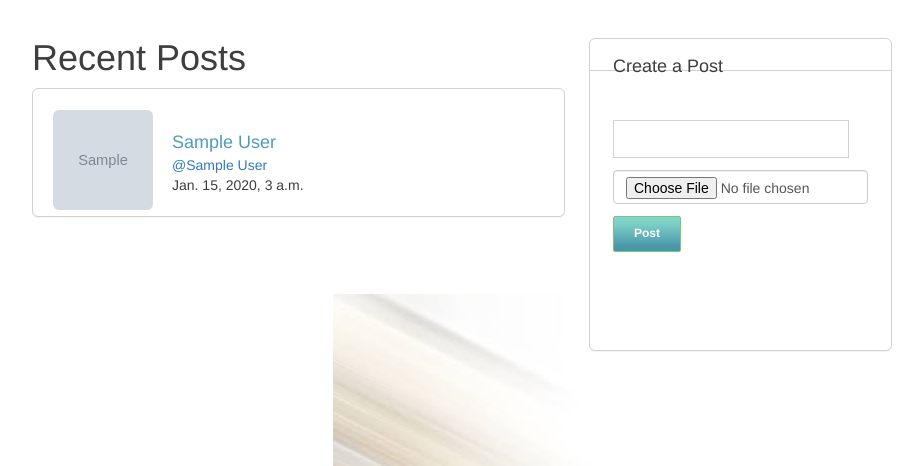
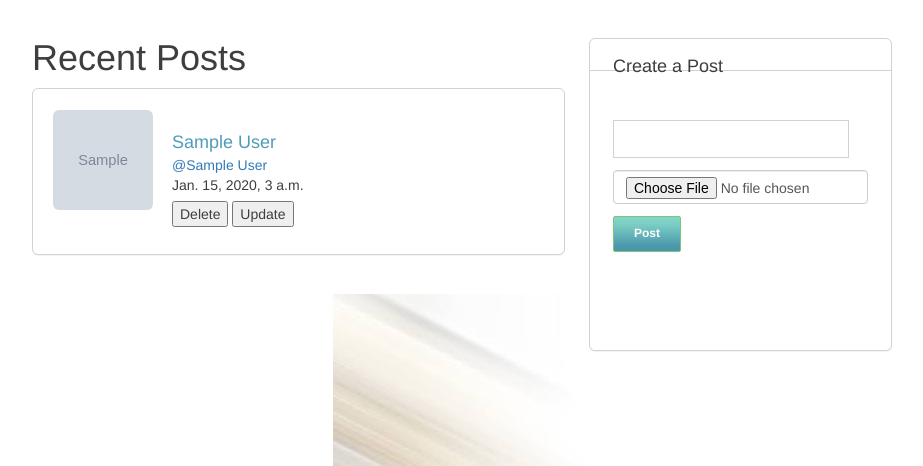
Before and after one commit to cntnboys/cmput410-project, a Django app: page /main/ in a window 1280 px wide. Shown: the part 90-556 px from the top of the page, without its empty margins (178-1101 px from the left). Run offline with Django 3.2, Linux system fonts and the light colour scheme; tables that the repository leaves empty hold one stand-in row (values such as "Sample post"); grey boxes marked "Sample" are stand-in pictures; some libraries are stand-ins or nearby versions.

Commit message:
added in some buttons for updating/deleting posts

```diff
--- a/author/templates/main.html
+++ b/author/templates/main.html
@@ -44,14 +44,7 @@
         <!-- /.container -->
     </nav>
 
-<!-- 	<header>
-		<div class="wrapper">
-			<img src="../static/images/temp.png">
-			<form>
-				<input type="submit" id="btnLogOut" value="Log Out">
-			</form>
-		</div>
-	</header> -->
+
 	<div id="content">
 		<div class="wrapper">
 			<div id="createBubble" class="panel right">
@@ -80,7 +73,10 @@
                         <span class="name">{{ link.author_id }}</span> </br>
 			<!-- Link to profile of user who posted this post -->
                         <a href="#">@{{link.author_id}}</a> </br>
-			<span> {{link.date}} </span>
+			<span> {{link.date}} </span> </br>
+			<button type="button" onclick="alert('MessageDeleted!')">Delete</button>
+			<button type="button" onclick="alert('MessageUpdated!')">Update</button>
+
                     </div>
                 {% endfor %}
 			</div>
--- a/author/templates/profile.html
+++ b/author/templates/profile.html
@@ -113,6 +113,7 @@
 </button>
 
 
+
                     </div>
 
           </div>
```
